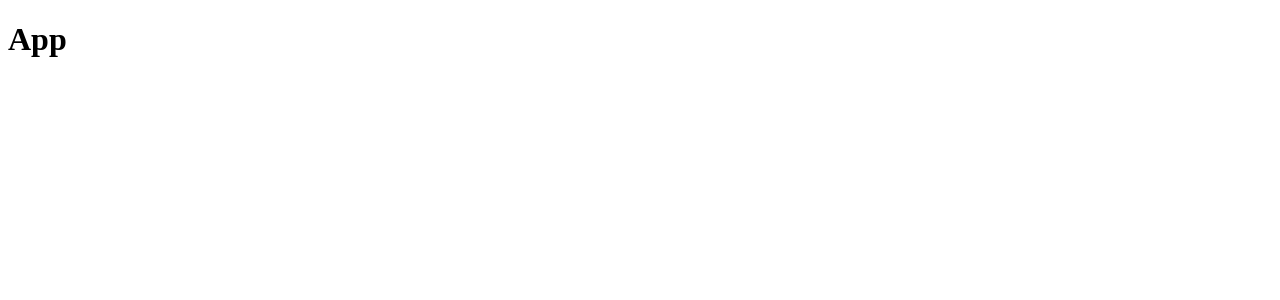
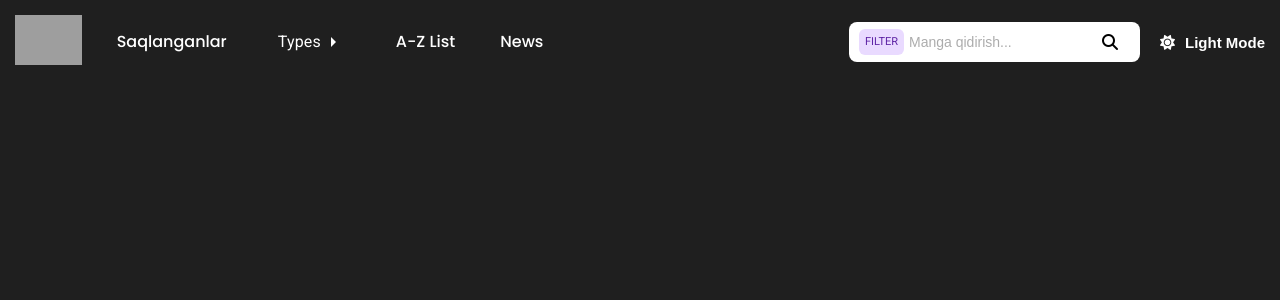
Before and after one commit to MrKarimov01/manga_web, a React (Vite) app: page / in a window 1280 px wide. Shown: the top 300 px of the page. Built offline with nearby package versions, Linux system fonts and the light colour scheme; grey boxes are pictures that could not be loaded.

Commit message:
navbar tugadi

```diff
--- a/index.html
+++ b/index.html
@@ -4,6 +4,13 @@
     <meta charset="UTF-8" />
     <link rel="icon" type="image/svg+xml" href="/vite.svg" />
     <meta name="viewport" content="width=device-width, initial-scale=1.0" />
+    <link rel="preconnect" href="https://fonts.googleapis.com">
+    <link rel="preconnect" href="https://fonts.gstatic.com" crossorigin>
+    <link href="https://fonts.googleapis.com/css2?family=Roboto:ital,wght@0,100;0,300;0,400;0,500;0,700;0,900;1,100;1,300;1,400;1,500;1,700;1,900&display=swap" rel="stylesheet">
+    <link rel="stylesheet" href="https://cdnjs.cloudflare.com/ajax/libs/font-awesome/6.6.0/css/all.min.css">
+    <link rel="preconnect" href="https://fonts.googleapis.com">
+<link rel="preconnect" href="https://fonts.gstatic.com" crossorigin>
+<link href="https://fonts.googleapis.com/css2?family=Poppins:ital,wght@0,100;0,200;0,300;0,400;0,500;0,600;0,700;0,800;0,900;1,100;1,200;1,300;1,400;1,500;1,600;1,700;1,800;1,900&display=swap" rel="stylesheet">
     <title>Manga uz</title>
   </head>
   <body>
--- a/package.json
+++ b/package.json
@@ -10,6 +10,10 @@
     "preview": "vite preview"
   },
   "dependencies": {
+    "@emotion/react": "^11.13.3",
+    "@emotion/styled": "^11.13.0",
+    "@mui/icons-material": "^6.1.4",
+    "@mui/material": "^6.1.4",
     "react": "^18.3.1",
     "react-dom": "^18.3.1",
     "react-router-dom": "^6.27.0",
--- a/src/components/app/app.jsx
+++ b/src/components/app/app.jsx
@@ -1,9 +1,11 @@
 import React from 'react'
+import { Navbar } from './../index'
 
 const App = () => {
   return (
-    <div>
-      <h1>App</h1>
+    <div className='container'>
+      <Navbar />
+
     </div>
   )
 }
--- a/src/components/index.js
+++ b/src/components/index.js
@@ -1,2 +1,3 @@
 //export {default as App} from './App'
 export {default as App} from './app/app'
+export {default as Navbar} from './../views/Navbar'
--- /dev/null
+++ b/src/components/styles/__nav_page.scss
@@ -0,0 +1,169 @@
+@import './variebls';
+
+.MuiPaper-elevation{
+    background-color: #3f3f3f !important;
+}
+
+
+.MuiButtonBase-root{
+    a{
+        color: white !important;
+        &:hover{
+            color: $yellow !important;
+        }
+    }
+    &:hover{
+        color: $yellow !important;
+    }
+
+}
+
+
+
+.navbar{
+    width: 100%;
+    display: flex;
+    flex-direction: row;
+    justify-content: space-between;
+    align-items: center;
+    nav{
+
+        display: flex;
+        align-items: center;
+        justify-content: flex-start;
+        flex-grow: 1;
+        .logo{
+
+            margin-right: 25px;
+        }
+    }
+    .menu{
+        display: flex;
+
+        align-items: center;
+        gap: 25px;
+
+        li{
+            li{
+                &:hover{
+                    background-color: transparent !important;
+                }
+                &:active {
+                    background-color: transparent !important;
+                }
+            }
+
+        }
+        a{
+            color: white;
+            height: 40px;
+            cursor: pointer;
+            line-height: 40px;
+            margin: 0;
+            padding: 0 10px;
+            color: #fff;
+            display: inline-block;
+            font-size: 16px;
+            font-weight: 500;
+            font-family: Poppins;
+            &:hover{
+                color: $yellow;
+            }
+        }
+        .active{
+            color: $yellow;
+
+        }
+    }
+    .navbar__menu{
+        flex-grow: 1.2;
+        display: flex;
+        flex-direction: row;
+        align-items: center;
+        justify-content: flex-end;
+        gap: 20px;
+        .search{
+            display: flex;
+            flex-direction: row;
+            justify-content: flex-start;
+
+            height: 40px;
+            background-color: $white;
+            border-radius: 8px;
+            align-items: center;
+            padding: 6px  10px;
+            a{
+                height: 26px;
+                line-height: 26px;
+                font-size: 11px;
+                background: #e9daff;
+                color: $indigo;
+                padding: 0 6px;
+                border-radius: 6px;
+                text-transform: uppercase;
+                &:hover{
+                    background: $indigo;
+                    color: #e9daff;
+                }
+
+            }
+            input{
+                color: #111;
+
+                font-size: 14px;
+                font-weight: 400;
+                background: #fff;
+                margin-left: 5px;
+                outline: none;
+                border: none;
+                height: 100%;
+
+                &::placeholder{
+                    opacity: .6;
+                }
+            }
+
+            button{
+                background-color: transparent;
+                border: none;
+                width: 40px;
+                height: 40px;
+                color: $black;
+                i{
+                    font-size: 16px;
+                }
+            }
+        }
+
+        .mode_t{
+            button{
+                font-size: 15px;
+                align-items: center;
+                font-weight: 700;
+                background-color: transparent;
+                color: $white;
+                gap: 10px;
+                display: flex;
+                outline: none;
+                border: none;
+            }
+        }
+    }
+
+
+
+}
+
+/* Navbar.css */
+.submenu {
+    transition: all 1s ease;
+    opacity: 0;
+    transform: translateY(-10px);
+    visibility: hidden; /* Sub-menu ni ko'rinmas qilish */
+  }
+
+.submenu.open{
+    opacity: 1;
+    transform: translateY(0);
+    visibility: visible; /* Sub-menu ko'rinadigan bo'ladi */
+}
--- /dev/null
+++ b/src/components/styles/_generals.scss
@@ -0,0 +1,19 @@
+@import './_variebls.scss';
+*{
+    margin: 0;
+    padding: 0;
+    box-sizing: border-box;
+    list-style: none;
+    text-decoration: none;
+}
+
+html{
+    scroll-behavior: smooth;
+}
+
+
+body{
+    background-color: $lightBlack;
+    color: $white;
+    font-family: "Roboto", sans-serif;
+}
--- /dev/null
+++ b/src/components/styles/_variebls.scss
@@ -0,0 +1,5 @@
+$lightBlack: #1f1f1f;
+$white:#fff;
+$yellow: #ffda07;
+$indigo: #5f25a6;
+$black: #000;
--- a/src/index.scss
+++ b/src/index.scss
@@ -0,0 +1,17 @@
+@import './components/styles/generals';
+@import './components/styles/variebls';
+@import './components/styles/responsive';
+@import './components/styles/_nav_page';
+
+
+.container{
+    width: 100%;
+    max-width: 1440px;
+    height: auto;
+    margin: auto;
+    display: flex;
+    flex-direction: column;
+    align-items: center;
+    padding: 0 15px;
+    padding-top: 15px;
+}
--- a/src/views/Navbar.jsx
+++ b/src/views/Navbar.jsx
@@ -1,11 +1,119 @@
-import React from 'react'
+import React from "react";
+import { Link, NavLink } from "react-router-dom";
+import Menu from "@mui/material/Menu";
+import MenuItem from "@mui/material/MenuItem";
+import ArrowRightIcon from "@mui/icons-material/ArrowRight";
+import ArrowDropDownIcon from "@mui/icons-material/ArrowDropDown";
+import "./../index.scss";
 
-const Navbar = () => {
+const data = [
+  {
+    key: "Types",
+    subMenu: [
+      { key: "manga" },
+      { key: "manhwa" },
+      { key: "comic" },
+    ],
+  },
+];
+
+const NavBar = () => {
+  const { key, subMenu = [] } = data[0] || {};
+  const [anchorEl, setAnchorEl] = React.useState(null);
+  const [hoveredIndex, setHoveredIndex] = React.useState(null);
+  const [mode, setMode] = React.useState(() => {
+    // localStorage dan rejimni oling
+    return localStorage.getItem('mode') === 'dark';
+  });
+
+  // Sub-menu ochilganmi yoki yo'qligini bilish uchun state
+  const isSubMenuOpen = Boolean(anchorEl);
+
+  // Rejim o'zgarganda localStorage ga yozish
+  const toggleMode = () => {
+    setMode(prevMode => {
+      const newMode = !prevMode;
+      localStorage.setItem('mode', newMode ? 'dark' : 'light'); // Yangi rejimni saqlang
+      return newMode;
+    });
+  };
+
   return (
-    <div>
-      Navbar
+    <div className="navbar">
+      <nav>
+        <div className="logo">
+          <Link to="/">
+            <img src="https://mangareader.to/images/logo.png" alt="" height={50}/>
+          </Link>
+        </div>
+        <ul className="menu">
+          <li>
+            <NavLink to={"/saveds"}>Saqlanganlar</NavLink>
+          </li>
+          <li
+            onMouseEnter={() => setHoveredIndex(0)}
+            onMouseLeave={() => setHoveredIndex(null)}
+          >
+            <MenuItem
+              onClick={(e) => setAnchorEl(e.currentTarget)}
+              style={{
+                backgroundColor: hoveredIndex === 0 ? 'rgba(0, 0, 0, 0.1)' : 'transparent',
+              }}
+            >
+              {key} {isSubMenuOpen ? <ArrowDropDownIcon /> : <ArrowRightIcon />}
+            </MenuItem>
+            <div className={`submenu ${isSubMenuOpen ? 'open' : ''}`}>
+              {isSubMenuOpen && (
+                <Menu
+                  id="basic-sub-menu"
+                  anchorEl={anchorEl}
+                  open={!!anchorEl}
+                  onClose={() => {
+                    setAnchorEl(null);
+                    setHoveredIndex(null);
+                  }}
+                  onMouseLeave={() => setHoveredIndex(null)}
+                >
+                  {subMenu.map((subMenuItem, i) => (
+                    <MenuItem
+                      key={i}
+                      onClick={() => setAnchorEl(null)}
+                      style={{
+                        backgroundColor: hoveredIndex === i + 1 ? 'rgba(0, 0, 0, 0.1)' : 'transparent',
+                      }}
+                    >
+                      <Link to={subMenuItem.key}>{subMenuItem.key}</Link>
+                    </MenuItem>
+                  ))}
+                </Menu>
+              )}
+            </div>
+          </li>
+          <li><NavLink to={"/az-list"}>A-Z List</NavLink></li>
+          <li><NavLink to={"/news"}>News</NavLink></li>
+        </ul>
+      </nav>
+
+      <div className="navbar__menu">
+        <form className="search">
+          <Link to={"/filter"}>filter</Link>
+          <input type="text" maxLength={70} placeholder="Manga qidirish..." />
+          <button type="submit">
+            <i className="fa-solid fa-magnifying-glass"></i>
+          </button>
+        </form>
+        <div className="mode_t">
+          <button onClick={toggleMode}>
+            {mode ? (
+              <><i className="fa-solid fa-moon"></i> Dark Mode</>
+            ) : (
+              <><i className="fa-solid fa-sun"></i> Light Mode</>
+            )}
+          </button>
+        </div>
+      </div>
     </div>
-  )
-}
+  );
+};
 
-export default Navbar
+export default NavBar;
```
Also changed, not shown: src/components/styles/_responsive.scss (added), 1 other file (tests, documents, lock files or other folders).
